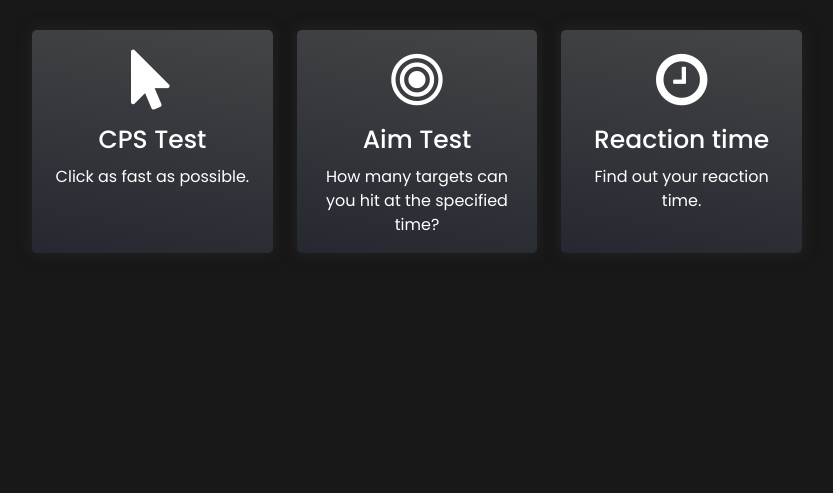
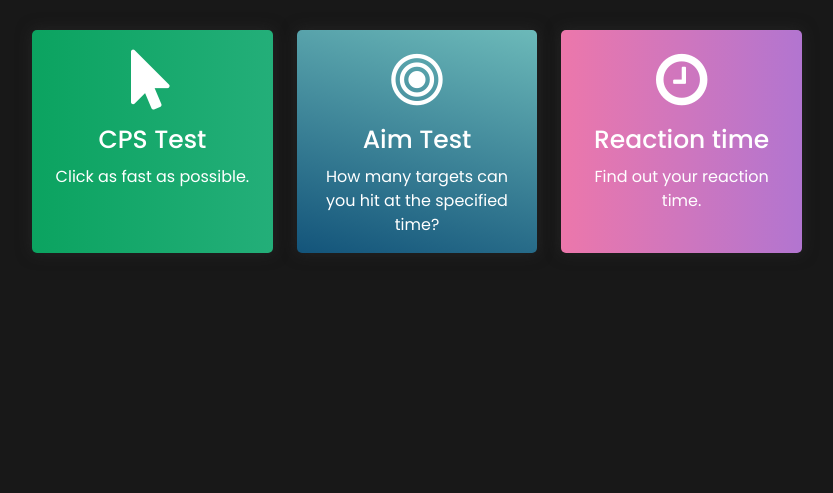
Before and after one commit to S1riyS/CLICKSPEED, a Flask app: page / in a window 1280 px wide. Shown: the part 103-596 px from the top of the page, without its empty margins (223-1056 px from the left). Run offline with Flask 2, Linux system fonts and the light colour scheme; parts of the project's set-up code (start-up, migrations or seed data) failed here and were passed over; some libraries are stand-ins or nearby versions.

Commit message:
Main page cards with gradient background now

```diff
--- a/app/static/css/main.css
+++ b/app/static/css/main.css
@@ -23,9 +23,10 @@
     padding: 16px;
     padding-top: 20px;
     border-radius: 5px;
+    box-shadow: 0px 0px 15px rgb(50 50 50 / 50%);
     transition: all .2s ease;
-    background: linear-gradient(10deg, #252830, #434547);
-    box-shadow: 0px 0px 15px rgb(50 50 50 / 50%);
+    background-size: 200% !important;
+    background-position: left !important;
 }
 
 .test-card .card-icon {
@@ -42,9 +43,21 @@
     font-size: 16px;
 }
 
+.tests-list .card-1 {
+    background-image: linear-gradient(to right, #0ba360 0%, #3cba92 100%);
+}
+
+.tests-list .card-2 {
+    background-image: linear-gradient(15deg, #13547a 0%, #80d0c7 100%);
+}
+
+.tests-list .card-3 {
+    background-image: linear-gradient(to right, #ec77ab 0%, #7873f5 100%);
+}
+
 .test-card:hover {
     transform: translateY(-10px);
-    background: linear-gradient(10deg, #414655, #606366);
+    background-position: right !important;
 }
 
 @media (max-width: 1201px) {
--- a/app/templates/main.html
+++ b/app/templates/main.html
@@ -10,17 +10,17 @@
 <div class="container-fluid">
     <div class="row">
         <div class="tests-list col-12">
-            <a class="test-card" href="{{ url_for('cps_test_page', test_time=10) }}">
+            <a class="test-card card-1" href="{{ url_for('cps_test_page', test_time=10) }}">
                 <i class="card-icon fa fa-mouse-pointer fa-4x" aria-hidden="true"></i>
                 <h3 class="card-title">CPS Test</h3>
                 <p class="card-description">Click as fast as possible.</p>
             </a>
-            <a class="test-card" href="{{ url_for('aim_test_page', test_time=10) }}">
+            <a class="test-card card-2" href="{{ url_for('aim_test_page', test_time=10) }}">
                 <i class="card-icon fa fa-bullseye fa-4x" aria-hidden="true"></i>
                 <h3 class="card-title">Aim Test</h3>
                 <p class="card-description">How many targets can you hit at the specified time?</p>
             </a>
-            <a class="test-card" href="#">
+            <a class="test-card card-3" href="#">
                 <i class="card-icon fa fa-clock-o fa-4x" aria-hidden="true"></i>
                 <h3 class="card-title">Reaction time</h3>
                 <p class="card-description">Find out your reaction time.</p>
```
